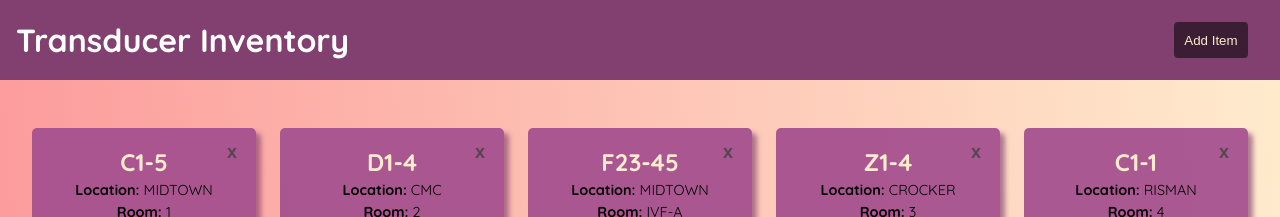
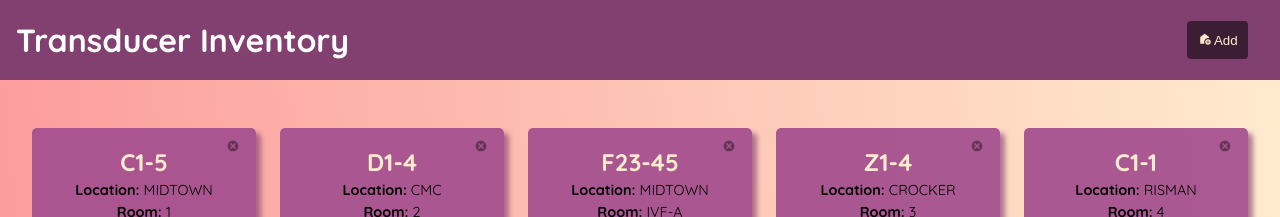
Before and after one commit to MattAKeider/transducer-inventory, a React (Vite) app: page / in a window 1280 px wide. Shown: the top 217 px of the page. Built offline with nearby package versions, Linux system fonts and the light colour scheme.

Commit message:
add button and delete icons

```diff
--- a/package.json
+++ b/package.json
@@ -11,7 +11,8 @@
   },
   "dependencies": {
     "react": "^18.2.0",
-    "react-dom": "^18.2.0"
+    "react-dom": "^18.2.0",
+    "react-icons": "^5.0.1"
   },
   "devDependencies": {
     "@testing-library/jest-dom": "^6.1.6",
--- a/src/components/Header/Header.tsx
+++ b/src/components/Header/Header.tsx
@@ -1,4 +1,5 @@
 import { useRef } from 'react';
+import { MdAddHome } from "react-icons/md";
 
 import Modal, { ModalHandle } from '../../ui/Modal/Modal';
 import NewTransducer from '../NewTransducer/NewTransducer';
@@ -25,7 +26,7 @@ const Header = () => {
         <div className={styles.container}>
           <h1 className={styles.title}>Transducer Inventory</h1>
           <nav className={styles.navbar}>
-            <Button onClick={handleOpenAddTransducer}>Add Item</Button>
+            <Button onClick={handleOpenAddTransducer}><MdAddHome/> Add</Button>
           </nav>
         </div>
       </header>
--- a/src/components/TransducerForm/TransducerForm.tsx
+++ b/src/components/TransducerForm/TransducerForm.tsx
@@ -234,7 +234,7 @@ const TransducerForm = ({ isNew, formState, dispatchAction, onSubmitForm, onCanc
           <Button type="button" onClick={onCancelForm}>
             Cancel
           </Button>
-          <Button type="submit">{ isNew ? 'Submit' : 'Edit' }</Button>
+          <Button type="submit">Submit</Button>
         </div>
       </form>
     </div>
--- a/src/components/TransducerItem/TransducerItem.module.css
+++ b/src/components/TransducerItem/TransducerItem.module.css
@@ -27,18 +27,13 @@
 }
 
 .delete {
-  background-color: transparent;
-  border: none;
-  padding: 0.25rem;
   position: absolute;
   top: 10px;
   right: 15px;
-  font-size: large;
-  font-weight: bolder;
-  color: #434242d1;
+  color: #00000067;
 }
 
 .delete:hover {
-  color: magenta;
+  color: red;
   cursor: pointer;
 }
--- a/src/components/TransducerItem/TransducerItem.tsx
+++ b/src/components/TransducerItem/TransducerItem.tsx
@@ -1,16 +1,18 @@
+import { TiDelete } from 'react-icons/ti';
+
 import { Transducer } from '../../data/data';
 import styles from './TransducerItem.module.css';
 
 type TransducerItemProps = {
   transducerData: Transducer;
   onClickTransducer: () => void;
-  onClickDelete: (event: React.MouseEvent<HTMLButtonElement>) => void;
+  onClickDelete: (event: React.MouseEvent<SVGAElement>) => void;
 };
 
 const TransducerItem = ({ transducerData, onClickTransducer, onClickDelete }: TransducerItemProps) => {
   return (
     <li className={styles.list_item} onClick={onClickTransducer}>
-      <button className={styles.delete} onClick={onClickDelete}>x</button>
+      <TiDelete className={styles.delete} onClick={onClickDelete} />
       <h2 className={styles.card_title}>{transducerData.name}</h2>
       <p>
         <span>Location: </span>{transducerData.location}
```
Also changed, not shown: 1 other file (tests, documents, lock files or other folders).
